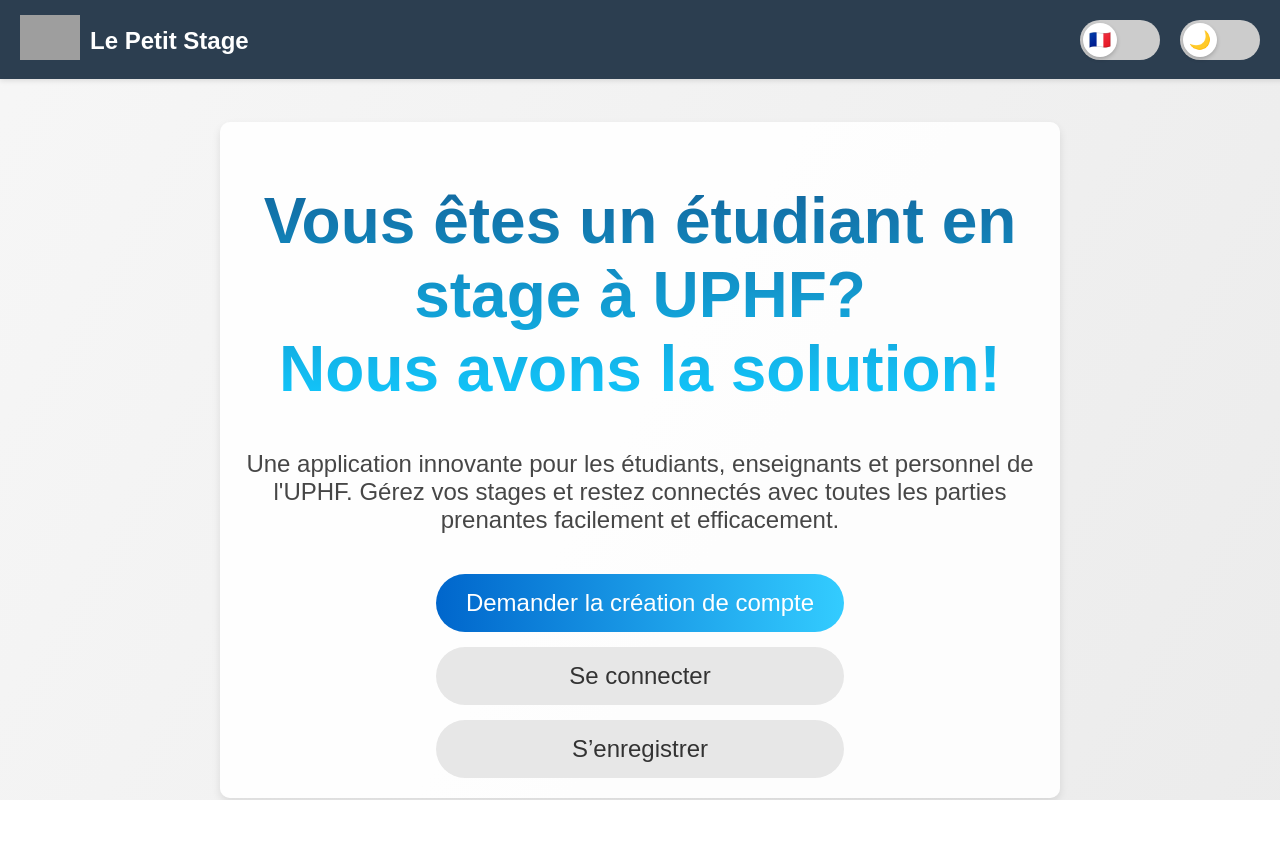
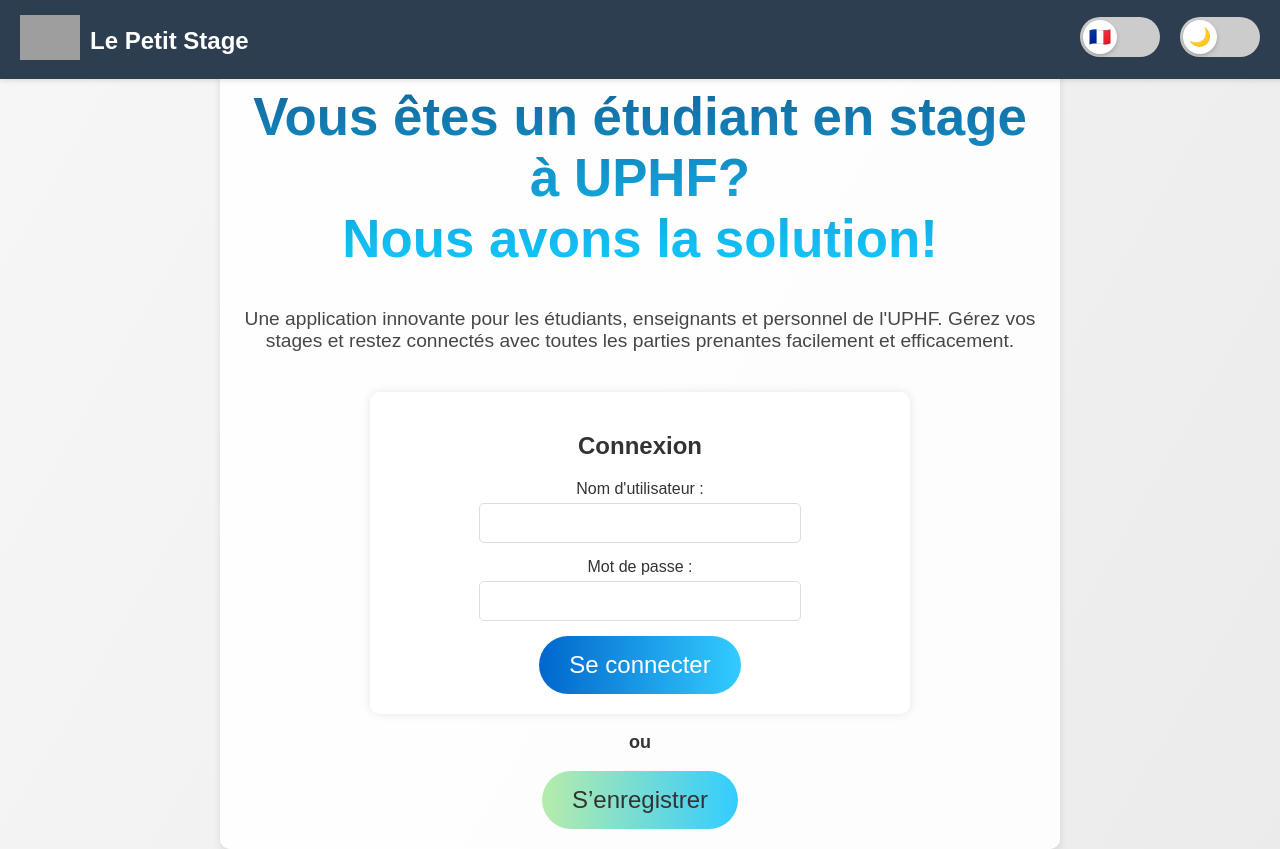
Before and after one commit to scorpenemods/SAE-BUT2-S4, a PHP site: page / in a window 1280 px wide. Before the commit the page ends 800 px from the top, so only its background shows below. Run offline with PHP 8.4, Linux system fonts and the light colour scheme; grey boxes are pictures that could not be loaded.

Commit message:
Valerii commit page accueil

```diff
--- a/Model/CreationDeCompte/index.php
+++ b/Model/CreationDeCompte/index.php
@@ -1,7 +1,8 @@
 <?php
+/*
 session_start();
 // A realiser logique de connection et changement de theme
-
+*/
 ?>
 
 <!DOCTYPE html>
@@ -11,6 +12,7 @@ session_start();
     <meta name="viewport" content="width=device-width, initial-scale=1.0">
     <title>Le Petit Stage</title>
     <link rel="stylesheet" href="lobby.css">
+    <link rel="stylesheet" href="login.css">
     <script src="accueil.js" defer></script>
 </head>
 <body>
@@ -47,9 +49,23 @@ session_start();
         Une application innovante pour les étudiants, enseignants et personnel de l'UPHF. Gérez vos stages et restez connectés avec toutes les parties prenantes facilement et efficacement.
     </p>
 
+    <div class="login-container">
+        <h2>Connexion</h2>
+        <form action="" method="POST">
+            <div class="form-group">
+                <label for="username">Nom d'utilisateur :</label>
+                <input type="text" id="username" name="username" required>
+            </div>
+            <div class="form-group">
+                <label for="password">Mot de passe :</label>
+                <input type="password" id="password" name="password" required>
+            </div>
+            <button class="primary-button">Se connecter</button>
+        </form>
+    </div>
+
     <div class="button-group">
-        <button class="primary-button">Demander la création de compte</button>
-        <button class="secondary-button">Se connecter</button>
+        <p style="font-size: large"><b>ou</b></p>
         <button class="secondary-button">S’enregistrer</button>
     </div>
 </div>
--- a/Model/CreationDeCompte/lobby.css
+++ b/Model/CreationDeCompte/lobby.css
@@ -1,45 +1,44 @@
-/* Определяем цвета и стили по умолчанию для светлой темы */
 body {
     margin: 0;
     padding: 0;
     font-family: 'Poppins', sans-serif;
-    overflow: hidden;
+
     display: flex;
     flex-direction: column;
     align-items: center;
     justify-content: center;
     height: 100vh;
     background: var(--background-gradient);
-    animation: lightGradientAnimation 15s ease infinite; /* Плавная анимация фона */
+    animation: lightGradientAnimation 15s ease infinite; /* fluid anim */
     background-size: 200% 200%;
     transition: background 1s ease, color 1s ease;
-    color: var(--text-color); /* Цвет текста */
+    color: var(--text-color); /* Font color */
 }
 
-/* Светлая тема по умолчанию */
+/* Default Light theme */
 :root {
     --background-gradient: linear-gradient(120deg, #ffffff, #f5f5f5, #eaeaea);
-    --text-color: #333; /* Темный текст */
-    --container-bg: rgba(255, 255, 255, 0.9); /* Фон контейнера для светлой темы */
-    --text-gradient: #005c97, #00c6ff; /* Градиент текста для светлой темы */
+    --text-color: #333;
+    --container-bg: rgba(255, 255, 255, 0.9);
+    --text-gradient: #005c97, #00c6ff;
 }
 
-/* Темная тема */
+/* Dark theme */
 body.dark-mode {
     --background-gradient: linear-gradient(135deg, #1e3c72, #2a5298, #3a6073);
-    --text-color: #f0f4f7; /* Светлый текст */
-    --container-bg: rgba(44, 62, 80, 0.85); /* Фон контейнера для темной темы */
-    --text-gradient: #ffffff, #33ccff; /* Градиент текста для темной темы */
+    --text-color: #f0f4f7;
+    --container-bg: rgba(44, 62, 80, 0.85);
+    --text-gradient: #ffffff, #33ccff;
     animation: darkGradientAnimation 15s ease infinite;
 }
 
-/* Навигационная панель */
+/* Navigation Bar */
 .navbar {
     display: flex;
     justify-content: space-between;
     align-items: center;
     padding: 15px 20px;
-    background-color: #2c3e50; /* Темно-синий */
+    background-color: #2c3e50;
     color: white;
     position: fixed;
     width: 100%;
@@ -70,7 +69,7 @@ body.dark-mode {
     padding-right: 40px;
 }
 
-/* Переключатели */
+/* Les switchers */
 .switch {
     position: relative;
     display: inline-block;
@@ -115,7 +114,7 @@ body.dark-mode {
 }
 
 input:checked + .slider {
-    background-color: #3498db; /* Голубой для активного состояния */
+    background-color: #3498db; /* For active condition */
 }
 
 input:checked + .slider .switch-sticker {
@@ -143,14 +142,15 @@ input:checked + .slider:before {
     transform: translateX(40px);
 }
 
-/* Основной контейнер */
+/* Main container */
 .main-content {
     text-align: center;
     z-index: 1;
     padding: 20px;
     max-width: 800px;
-    margin-top: 120px; /* Для учета фиксированного navbar */
-    background: var(--container-bg); /* Динамический фон контейнера */
+    margin-top: 120px; /* For Fixed navbar */
+    margin-bottom: 40px;
+    background: var(--container-bg); /* dynamic background */
     box-shadow: 0 4px 8px rgba(0, 0, 0, 0.1);
     border-radius: 10px;
     display: flex;
@@ -159,9 +159,9 @@ input:checked + .slider:before {
     transition: background-color 0.5s ease, color 0.5s ease;
 }
 
-/* Заголовок */
+/* Header phrase */
 .main-heading {
-    font-size: 4em;
+    font-size: 3.3em;
     margin-bottom: 20px;
     background: -webkit-linear-gradient(var(--text-gradient)); /* Динамический градиент текста */
     -webkit-background-clip: text;
@@ -170,20 +170,19 @@ input:checked + .slider:before {
     color: var(--text-color);
 }
 
-/* Подзаголовок */
+/* sub header txt */
 .sub-text {
-    font-size: 1.5em;
+    font-size: 1.2em;
     margin-bottom: 40px;
     opacity: 0.9;
-    color: var(--text-color); /* Динамически меняется цвет в зависимости от темы */
+    color: var(--text-color); /* dynamic color changes */
 }
 
-/* Группа кнопок */
+/* Icons */
 .button-group {
     display: flex;
     justify-content: center;
     flex-direction: column;
-    gap: 15px;
 }
 
 .primary-button,
@@ -202,7 +201,7 @@ input:checked + .slider:before {
 }
 
 .secondary-button {
-    background-color: #e7e7e7;
+    background: linear-gradient(90deg, #b6ecac, #33ccff);
     color: #333;
 }
 
@@ -212,7 +211,7 @@ input:checked + .slider:before {
     box-shadow: 0 0 20px rgba(0, 102, 204, 0.5);
 }
 
-/* Анимация фона */
+/* Background animation */
 @keyframes gradientAnimation {
     0% {
         background-position: 0% 50%;
@@ -255,7 +254,7 @@ input:checked + .slider:before {
     }
 }
 
-/* Анимация текста */
+/* Text animation */
 @keyframes textAnimation {
     0% {
         opacity: 0.7;
--- /dev/null
+++ b/Model/CreationDeCompte/login.css
@@ -0,0 +1,34 @@
+.login-container {
+    padding: 20px;
+    border-radius: 10px;
+    box-shadow: 0 0 10px rgba(0, 0, 0, 0.1);
+    width: 500px;
+    background-color: var(--container-bg); /* Цвет фона меняется в зависимости от темы */
+    color: var(--text-color); /* Цвет текста меняется в зависимости от темы */
+}
+
+h2 {
+    text-align: center;
+    margin-bottom: 20px;
+    color: var(--text-color); /* Цвет текста меняется в зависимости от темы */
+}
+
+.form-group {
+    margin-bottom: 15px;
+}
+
+label {
+    display: block;
+    margin-bottom: 5px;
+    color: var(--text-color); /* Цвет текста меняется в зависимости от темы */
+}
+
+input[type="text"], input[type="password"] {
+    width: 300px;
+    padding: 10px;
+    border: 1px solid #ddd;
+    border-radius: 5px;
+    font-size: 16px;
+    background-color: #fff;
+    color: #333;
+}
--- a/Model/Login/acc.php
+++ b/Model/Login/acc.php
@@ -1,7 +1,8 @@
-<?php
+<?php/*
 include 'method.php'; // Include the method file
 
 checkSession(); // Call the function to check session status
+*/
 ?>
 
 <!DOCTYPE html>
```
Also changed, not shown: Model/Login/Login.php (+4 -31 lines), Model/Login/db.php (+12 -4 lines), Model/Login/login.css (deleted, +0 -62 lines).
